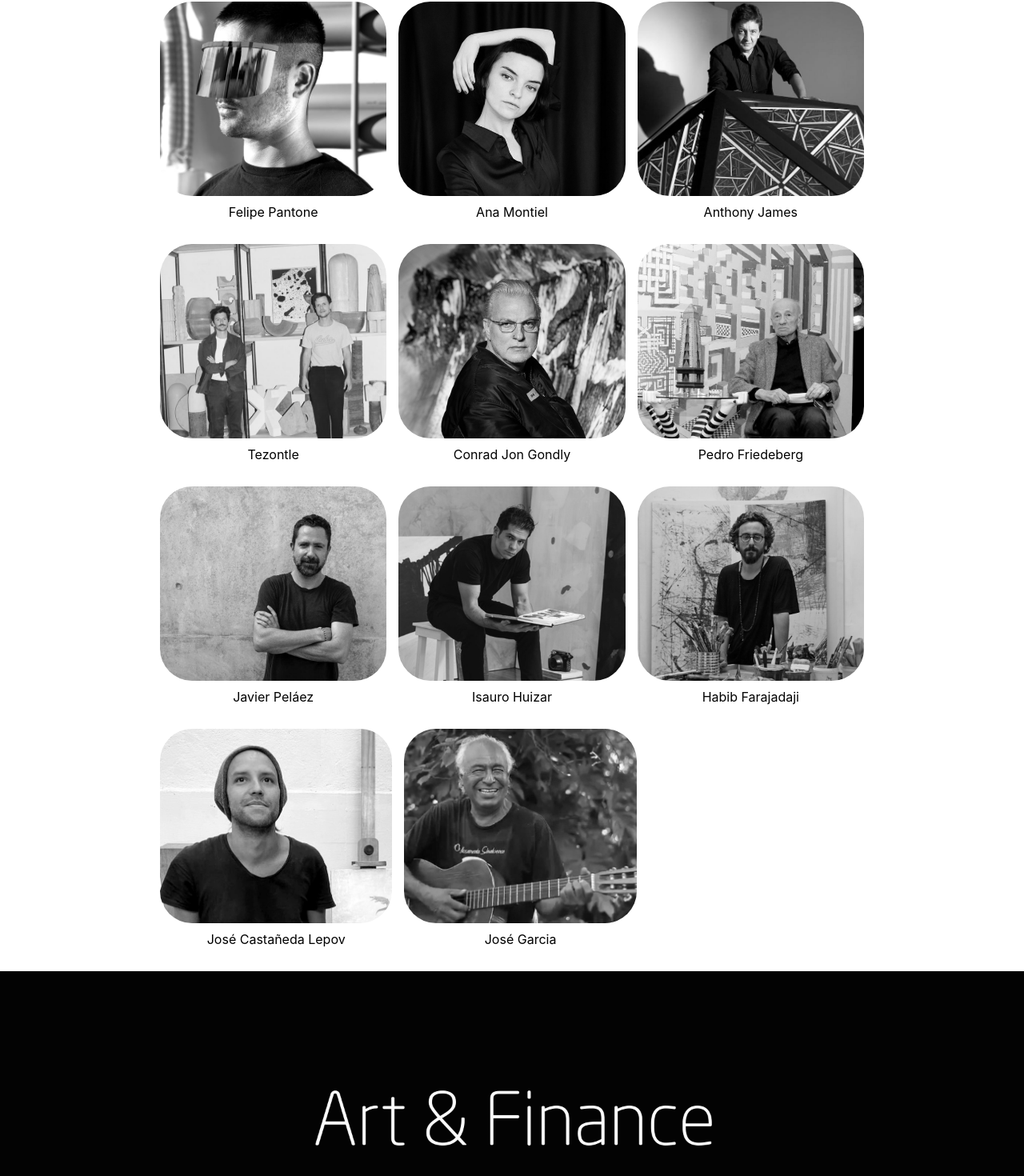
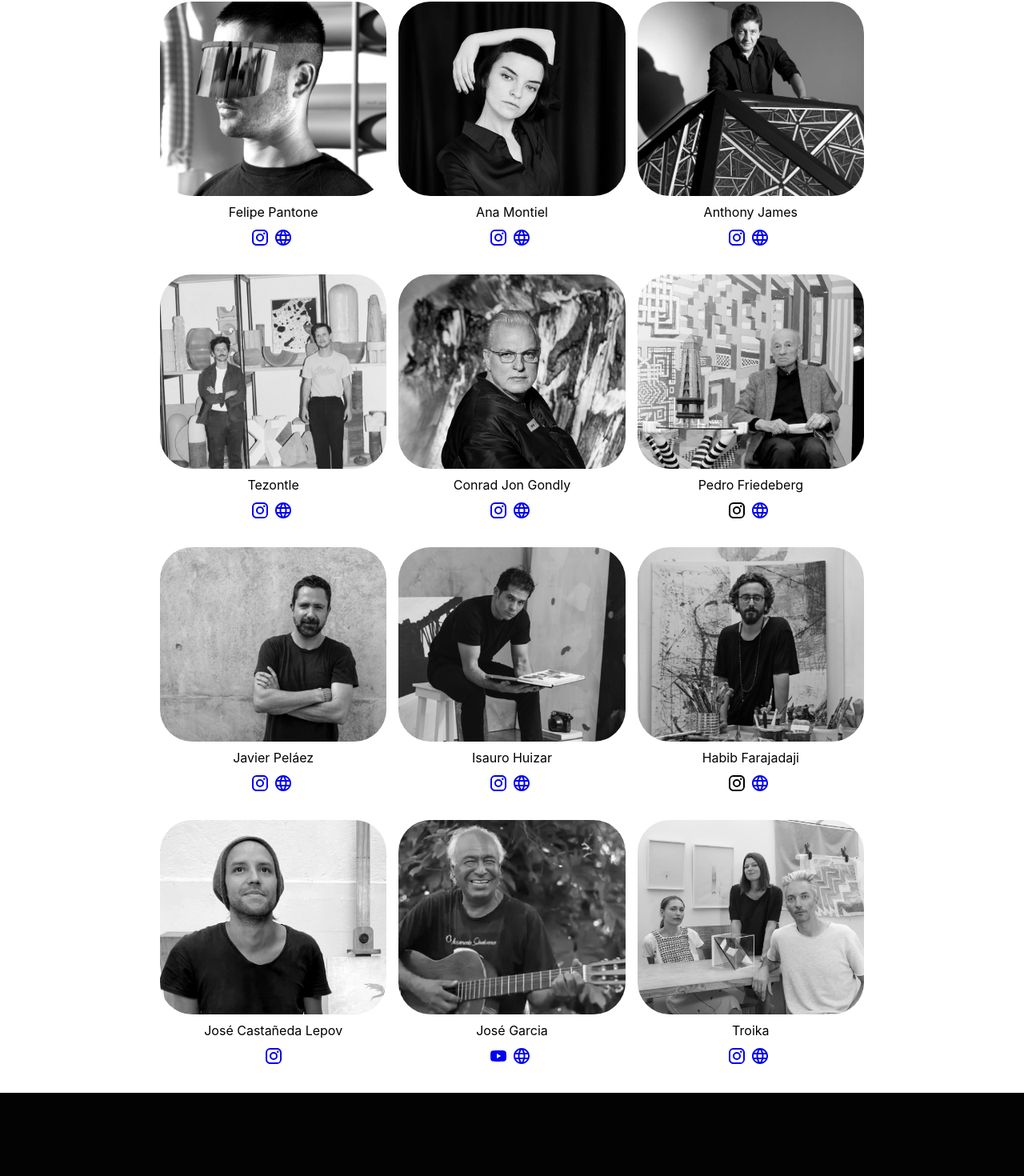
Before and after one commit to gabycueva/jaka-web, a React (Create React App) app: page /collection in a window 1280 px wide. Shown: the part 2098-3568 px from the top of the page at 80% size. Built offline with nearby package versions, Linux system fonts and the light colour scheme.

Commit message:
textos home y collection redes sociales

```diff
--- a/src/components/Layout/privateComponents/SideMenu/index.js
+++ b/src/components/Layout/privateComponents/SideMenu/index.js
@@ -43,6 +43,7 @@ function SideMenu() {
         }}
         MenuListProps={{
           "aria-labelledby": "basic-button",
+          "disablePadding": "true",
         }}
       >
         <List>
--- a/src/components/Layout/privateComponents/SideMenu/styles.js
+++ b/src/components/Layout/privateComponents/SideMenu/styles.js
@@ -14,6 +14,7 @@ export const List = styled.div`
   li {
     padding: 10px 20px;
     font-family: 'Bw Seido Round';
+    border-bottom: 0.5px solid #fff;
   }
   a{
     text-decoration: none;
--- a/src/components/SimpleCard/index.js
+++ b/src/components/SimpleCard/index.js
@@ -1,15 +1,35 @@
 import React from 'react';
 import PropTypes from "prop-types";
 import {Div, LogoContainer, Text} from "./styles";
+import InstagramIcon from '@mui/icons-material/Instagram';
+import YouTubeIcon from '@mui/icons-material/YouTube';
+import LanguageIcon from '@mui/icons-material/Language';
 
 function SimpleCard(props) {
 
-    const { text, image, width, position } = props;
+    const { text, image, width, position, instagram, youtube, web, srcIg, srcYoutube, srcWeb } = props;
 
     return (
         <Div width={width}>
             <LogoContainer image={image} position={position} />
             <Text>{text}</Text>
+            <Text>
+                {instagram && (
+                    <>
+                        <a href={srcIg} target="blank"><InstagramIcon /></a>
+                    </>
+                )}
+                {youtube && (
+                    <>
+                    <a href={srcYoutube} target="blank"><YouTubeIcon /></a>
+                </>
+                )}
+                {web && (
+                    <>
+                    <a href={srcWeb} target="blank"><LanguageIcon /></a>
+                </>
+                )}
+            </Text>
         </Div>
     );
 }
@@ -17,11 +37,20 @@ function SimpleCard(props) {
 SimpleCard.propTypes = {
     image: PropTypes.string,
     text: PropTypes.string,
+    instagram: PropTypes.bool,
+    youtube: PropTypes.bool,
+    web: PropTypes.bool,
+    srcIg: PropTypes.string,
+    srcYoutube: PropTypes.string,
+    srcWeb: PropTypes.string,
 }
 
 SimpleCard.defaultProps = {
     text: 'texto',
     image: 'https://via.placeholder.com/150x50',
+    instagram: false,
+    youtube: false,
+    web: false,
 }
 
 export default SimpleCard;
--- a/src/components/SimpleCard/styles.js
+++ b/src/components/SimpleCard/styles.js
@@ -36,4 +36,10 @@ export const LogoContainer = styled.div`
 export const Text = styled.div`
   margin-top: 10px;
   text-align: center;
+  & a:nth-child(2) {
+    margin: 0 5px;
+    &:hover {
+      cursor: pointer;
+    }
+  }
 `;
--- a/src/containers/Collection/index.js
+++ b/src/containers/Collection/index.js
@@ -14,6 +14,7 @@ import Isauro from "../../images/collection_artists/Isauro-Huizar.jpeg";
 import Habib from "../../images/collection_artists/Habib-Farajabadi.jpeg";
 import JoseCastañeda from "../../images/collection_artists/jose-castaneda.jpeg";
 import JoseGarcia from "../../images/collection_artists/Jose-Garcia.jpeg";
+import Troika from "../../images/collection_artists/Troika.jpeg";
 
 function Collection() {
   return (
@@ -105,28 +106,108 @@ function Collection() {
       </Text>
       <div>
         <Flex>
-          <SimpleCard image={Felipe} text="Felipe Pantone" />
-          <SimpleCard image={Ana} text="Ana Montiel" />
-          <SimpleCard image={Anthony} text="Anthony James" />
+          <SimpleCard
+            image={Felipe}
+            text="Felipe Pantone"
+            instagram
+            srcIg="https://www.instagram.com/felipepantone/?hl=en"
+            web
+            srcWeb="https://www.felipepantone.com/biography"
+          />
+          <SimpleCard
+            image={Ana}
+            text="Ana Montiel"
+            instagram
+            srcIg="https://www.instagram.com/anamontiel/"
+            web
+            srcWeb="https://anamontiel.com/"
+          />
+          <SimpleCard
+            image={Anthony}
+            text="Anthony James"
+            instagram
+            srcIg="https://www.instagram.com/anthonyjamesstudio/"
+            web
+            srcWeb="http://www.anthonyjamesstudio.com/work"
+          />
         </Flex>
         <Flex>
-          <SimpleCard image={Tezontle} text="Tezontle" />
-          <SimpleCard image={Conrad} text="Conrad Jon Gondly" />
-          <SimpleCard position="top" image={Pedro} text="Pedro Friedeberg" />
+          <SimpleCard
+            image={Tezontle}
+            text="Tezontle"
+            instagram
+            srcIg="https://www.instagram.com/__tezontle__/"
+            web
+            srcWeb="https://www.apartamentomagazine.com/stories/tezontle/"
+          />
+          <SimpleCard
+            image={Conrad}
+            text="Conrad Jon Gondly"
+            instagram
+            srcIg="https://www.instagram.com/conradjongodly/"
+            web
+            srcWeb="https://conradjongodly.com/"
+          />
+          <SimpleCard
+            position="top"
+            image={Pedro}
+            text="Pedro Friedeberg"
+            instagram
+            srcIG="https://www.instagram.com/pedrofriedeberg/"
+            web
+            srcWeb="https://en.wikipedia.org/wiki/Pedro_Friedeberg"
+          />
         </Flex>
         <Flex>
-          <SimpleCard image={Javier} text="Javier Peláez" />
-          <SimpleCard image={Isauro} text="Isauro Huizar" />
-          <SimpleCard image={Habib} text="Habib Farajadaji" />
+          <SimpleCard
+            image={Javier}
+            text="Javier Peláez"
+            instagram
+            srcIg="https://www.instagram.com/javierpelaezg/"
+            web
+            srcWeb="https://saengergaleria.com/javier-pelez-1"
+          />
+          <SimpleCard
+            image={Isauro}
+            text="Isauro Huizar"
+            instagram
+            srcIg="https://www.instagram.com/isaurohuizar/"
+            web
+            srcWeb="https://isaurohuizar.com/"
+          />
+          <SimpleCard
+            image={Habib}
+            text="Habib Farajadaji"
+            instagram
+            srcIG="https://www.instagram.com/habibfarajabadistudio/"
+            web
+            srcWeb="http://habibfarajabadi.com/index.php"
+          />
         </Flex>
         <Flex>
           <SimpleCard
             position="top"
-            width="33%"
             image={JoseCastañeda}
             text="José Castañeda Lepov"
+            instagram
+            srcIg="https://www.instagram.com/joselepov/"
           />
-          <SimpleCard width="33%" image={JoseGarcia} text="José Garcia" />
+          <SimpleCard
+            image={JoseGarcia}
+            text="José Garcia"
+            youtube
+            srcYoutube="https://www.youtube.com/watch?v=Xxr6lFUK7xM"
+            web
+            srcWeb="http://sic.gob.mx/ficha.php?table=artista&table_id=3937"
+          />
+          <SimpleCard
+            image={Troika}
+            text="Troika"
+            instagram
+            srcIg="https://www.instagram.com/troika_london/"
+            web
+            srcWeb="http://troika.uk.com/"
+          />
         </Flex>
       </div>
       <div className="big-title">
--- a/src/containers/Home/index.js
+++ b/src/containers/Home/index.js
@@ -1,8 +1,7 @@
-import React from 'react';
+import React from "react";
 import Hero from "../../components/Hero";
-import {Gif, Intro} from "./styles";
+import { Gif, Intro } from "./styles";
 import trustCode from "../../images/gifs/Home_trust_code.gif";
-
 
 function Home() {
   return (
@@ -11,11 +10,42 @@ function Home() {
       <Intro>
         <span className="title">FREE PLAY</span>
         <span className="description">
-                    Lorem Ipsum is simply dummy text of the printing and typesetting industry. Lorem Ipsum has been the industry's standard dummy text ever since the 1500s, when an unknown printer took a galley of type and scrambled it to make a type specimen book.
+          <p>
+            JAKA is a company builder and seed fund investing and creating
+            products that empower people and remove barriers for growth, trust,
+            and creative realization.
+          </p>
+          <p>We focus on Fintech, Crypto, Media, Play-to-earn, and Art.</p>
+          <p>
+            We love Fintech because money is energy, trust, and fuel for
+            creative endeavors. So, by developing better tools and services to
+            improve humans’ relationship with money – we are empowering our
+            human divine right to create.
+          </p>
+          <p>
+            We believe everybody is an artist, therefore we are all creative
+            beings capable of creating and inspiring others. We use our artistic
+            capabilities to find ways of creating value and ultimately a better
+            world.
+          </p>
+          <p>
+            A better world for us is a civilization where everybody can have
+            access to challenge and support to grow into their best version
+            without harming others or the environment. A world where freedom,
+            health, and love are accessible to everybody.
+          </p>
+          <p>
+            We partner with entrepreneurs, investors, and artists who are kind
+            and ambitious. Who are not afraid to work and take risks to turn
+            their inspired vision into a reality. We love working with mindful
+            and grateful people. If you are one of them, please connect with us.{" "}
+          </p>
         </span>
       </Intro>
       <Gif>
-                <div><img alt="trust" src={trustCode} /></div>
+        <div>
+          <img alt="trust" src={trustCode} />
+        </div>
       </Gif>
     </div>
   );
```
Also changed, not shown: src/images/collection_artists/Troika.jpeg (added). Lines whose indentation alone changed are shown as unchanged.
